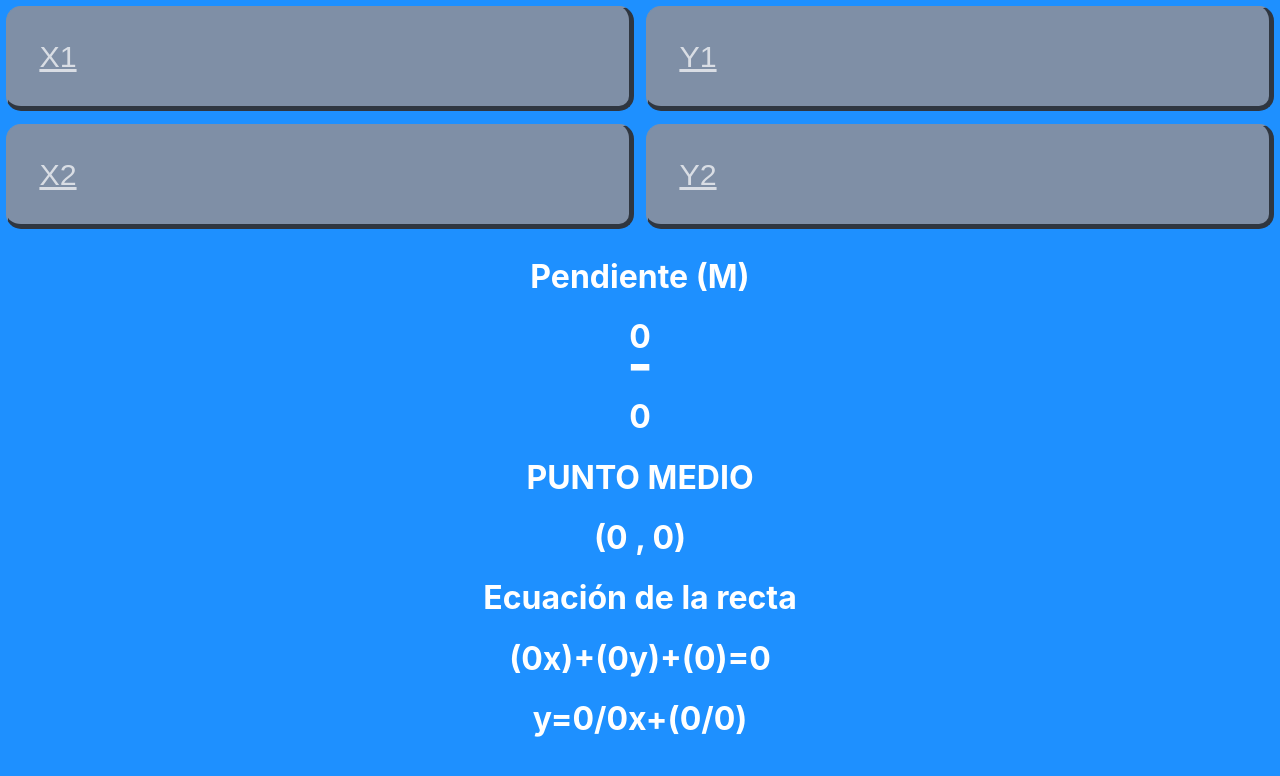
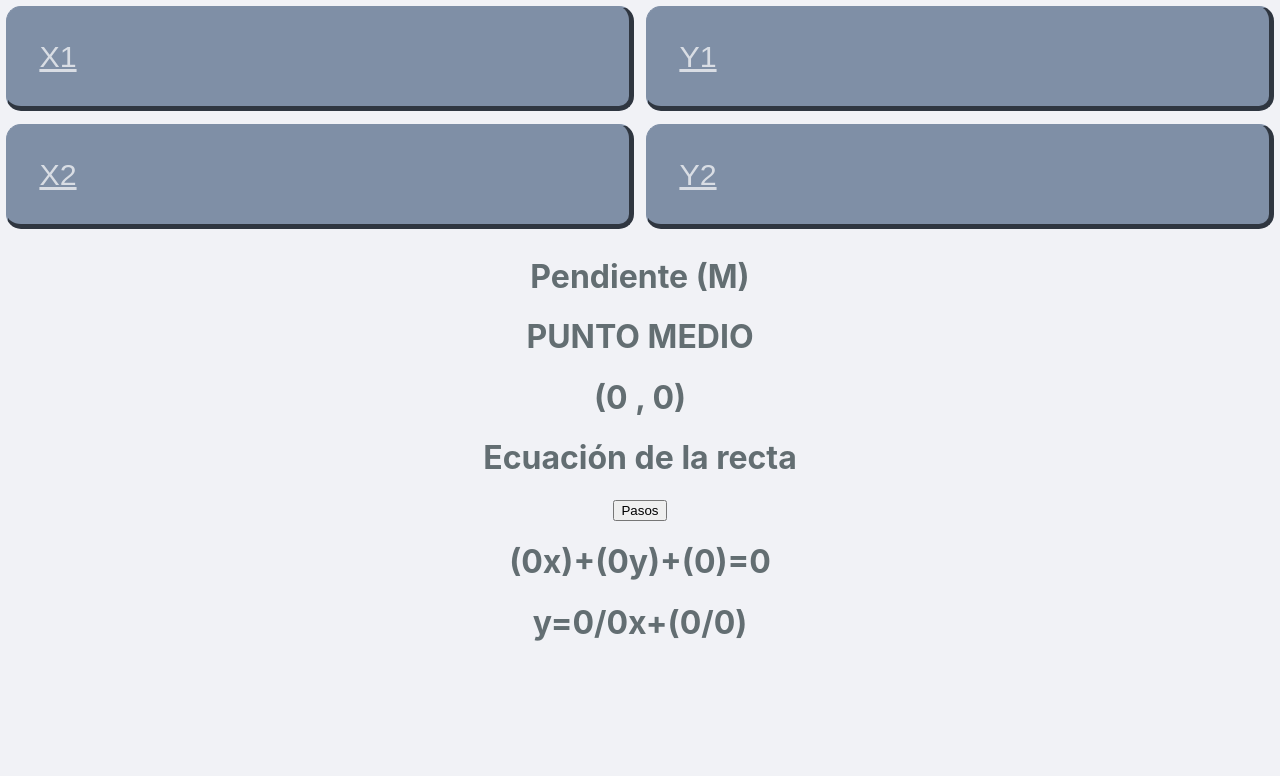
Before and after one commit to ref1821/calculadoras, a React (Create React App) app: page /pendiente in a window 1280 px wide. Shown: the top 776 px of the page. Built offline with nearby package versions, Linux system fonts and the light colour scheme.

Commit message:
mejora pendiente

```diff
--- a/package.json
+++ b/package.json
@@ -3,6 +3,9 @@
   "version": "0.1.0",
   "private": true,
   "dependencies": {
+    "@fortawesome/fontawesome-svg-core": "^1.3.0",
+    "@fortawesome/free-solid-svg-icons": "^6.0.0",
+    "@fortawesome/react-fontawesome": "^0.1.17",
     "@testing-library/jest-dom": "^5.16.1",
     "@testing-library/react": "^12.1.2",
     "@testing-library/user-event": "^13.5.0",
--- a/src/home/Home.jsx
+++ b/src/home/Home.jsx
@@ -9,9 +9,8 @@ const Home = () => {
             <h1 className="title">Calculadoras</h1>
             <h4 className="subtitle">Quinto</h4>
             <div className="minicont">
-                <Link className="links" to='/syc' >SyC</Link>
-                <Link className="links" to='/pendiente' >Pendiente</Link>
-                <Link className="links" to='/circulo' >Circulo</Link>
+                <div className='L'><Link className="links" to='/pendiente' >Recta</Link></div>
+                <div className='L'><Link className="links" to='/circulo' >Circulo</Link></div>
             </div>
         </div>
     )
--- a/src/home/home.css
+++ b/src/home/home.css
@@ -1,30 +1,34 @@
 body{
-    background-color: #1e90ff;
+    background-color: #f1f2f6;
 }
 
 .title{
     color: white;
-    background-color: #3742fa;
+    background-color: #d63031;
     margin:2.5%;
     padding: 1%;
-    border-bottom: 5px solid #5c63f1;
-    border-right: 5px solid #5c63f1;
+    border-bottom: 5px solid #e17055;
+    border-right: 5px solid #e17055;
     border-radius: 15px;
 }
 .subtitle{
-    color: white;
+    color: #636e72;
     margin: 3%;
 }
 
 .links{
-    color: white;
+    color: #636e72;
     text-decoration: none;
-    border: solid 3px #fff;
+    border: solid 3px #636e72;
     border-radius: 15px;
     padding: .5%;
 }
 .links:hover{
-    color: #b2bec3;
-    border: solid 2px #b2bec3;
+    color: #fab1a0;
+    border: solid 2px #fab1a0;
     font-size: 150%;
 }
+
+.L{
+    margin:3%;
+}
--- a/src/pendiente/Pendiente.jsx
+++ b/src/pendiente/Pendiente.jsx
@@ -1,5 +1,7 @@
 import React, {useState} from 'react'
 import './pendiente.css'
+import { FontAwesomeIcon } from '@fortawesome/react-fontawesome'
+import { faMinus, faDash } from '@fortawesome/free-solid-svg-icons'
 
 const Pendiente = () => {
     const [datos, setDatos] = useState({
@@ -14,7 +16,9 @@ const Pendiente = () => {
     })
 
     const handleInputChange = (event) => {
-        console.log(event.target.value)
+        console.log(datos.yTwo-datos.yOne)
+        console.log(datos.xTwo-datos.xOne)
+
         Number(datos.xOne)
         Number(datos.xTwo)
         setDatos({
@@ -23,6 +27,59 @@ const Pendiente = () => {
         })
     }
 
+    const pasos = () => {
+        return
+    }
+
+    const pendiente = () => {
+        var yp = datos.yTwo-datos.yOne
+        var xp = datos.xTwo-datos.xOne
+        var cond1 = yp%xp
+        if (cond1 == 0){
+            var pendiente = yp/xp
+            return(
+                <div>{pendiente}</div>
+            )
+        }
+        else{
+            var di = yp/xp
+            if (di>0){
+                console.log('mayor')
+                var ypb = yp*-1
+                var xpb = xp *-1
+                return(
+                    <div>
+                        <h1>{ypb}</h1>
+                        <h1>-</h1>
+                        <h1>{xpb}</h1>
+                    </div>
+                )
+            }
+            else if (di<0){
+                console.log('menor')
+                if (yp<0){
+                    var ypb = yp*-1
+                    return(
+                        <div>
+                            <h1>{ypb}</h1>
+                            <h1><FontAwesomeIcon icon={faMinus} /><FontAwesomeIcon icon={faMinus} /></h1>
+                            <h1>{xp}</h1>
+                        </div>
+                        )
+                    }
+                else if(xp<0){
+                    var xpb = xp*-1
+                    return(
+                        <div>
+                            <h1>{yp}</h1>
+                            <h1><FontAwesomeIcon icon={faMinus} /><FontAwesomeIcon icon={faMinus} /></h1>
+                            <h1>{xpb}</h1>
+                        </div>
+                        )
+                }
+        }
+    }
+}
     return (
         <div className="containerpendiente">
             <input type="number" placeholder="X1" name="xOne" onChange={handleInputChange} className='input'/>
@@ -31,14 +88,12 @@ const Pendiente = () => {
             <input type="number" placeholder="Y2" name="yTwo" onChange={handleInputChange} className='input'/>
             <div className='fraccion'>
                 <h1>Pendiente (M)</h1>
-                <h1 className='one'>{datos.yTwo-datos.yOne}</h1>
-                <h1 className='linea'>-</h1>
-                <h1 className='two'>{datos.xTwo-datos.xOne}</h1>
-
+                <h1>{pendiente()}</h1>
                 <h1>PUNTO MEDIO</h1>
                 <h1>({(parseInt(datos.xOne)+parseInt(datos.xTwo))/2}  ,  {(parseInt(datos.yOne)+parseInt(datos.yTwo))/2})</h1>
 
                 <h1>Ecuación de la recta</h1>
+                <button>Pasos{}</button>
                 <h1>({datos.yTwo-datos.yOne}x)+({datos.xTwo-datos.xOne}y)+({datos.yOne*(datos.xTwo-datos.xOne)-datos.xOne*(datos.yTwo-datos.yOne)})=0</h1>
                 <h1>y={(datos.yTwo-datos.yOne)}/{(datos.xTwo-datos.xOne)}x+({datos.yOne*(datos.xTwo-datos.xOne)-datos.xOne*(datos.yTwo-datos.yOne)}/{(datos.xTwo-datos.xOne)})</h1>
             </div>
--- a/src/pendiente/pendiente.css
+++ b/src/pendiente/pendiente.css
@@ -25,10 +25,10 @@
 }
 .fraccion{
     grid-column: 1/3;
-    color:#fff;
+    color:#636e72;
 }
 .linea{
-    color:#fff;
+    color:#636e72;
     font-size: 350%;
 }
 .one{
```
Also changed, not shown: 1 other file (tests, documents, lock files or other folders).
